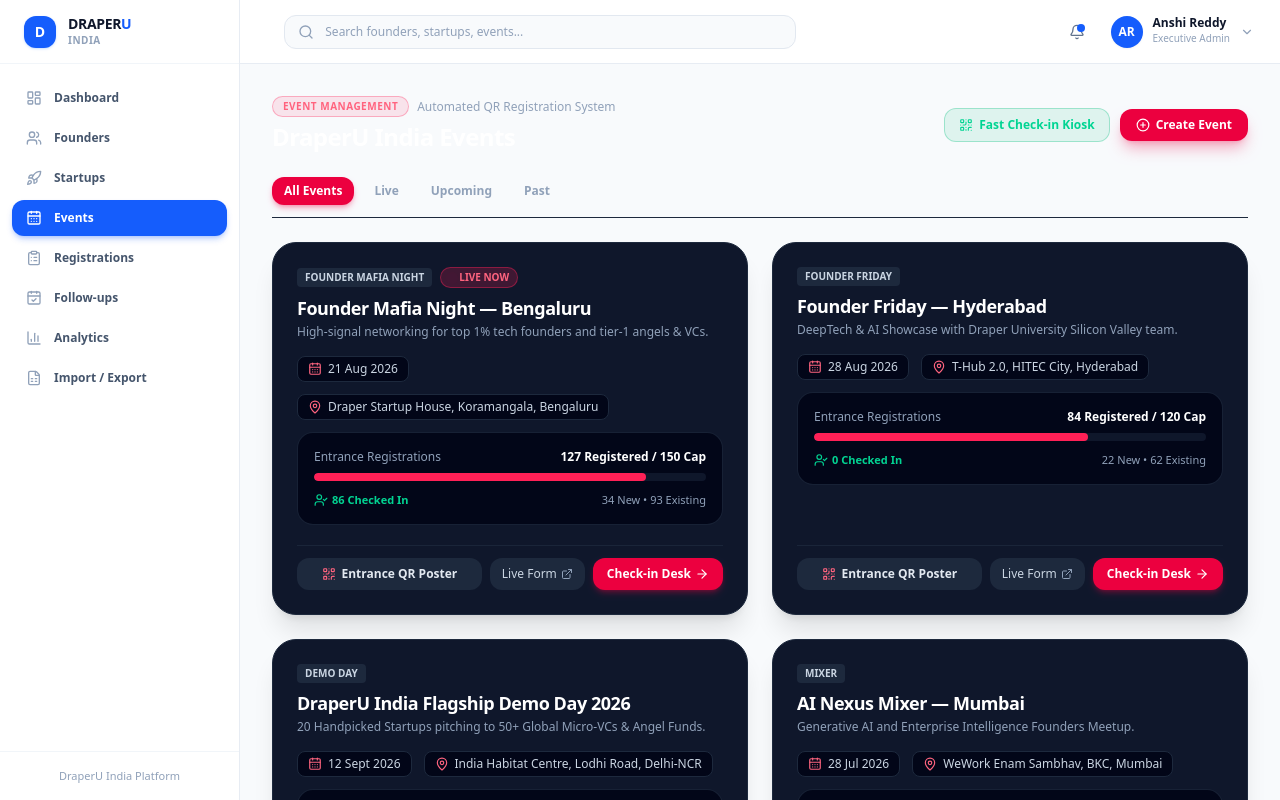
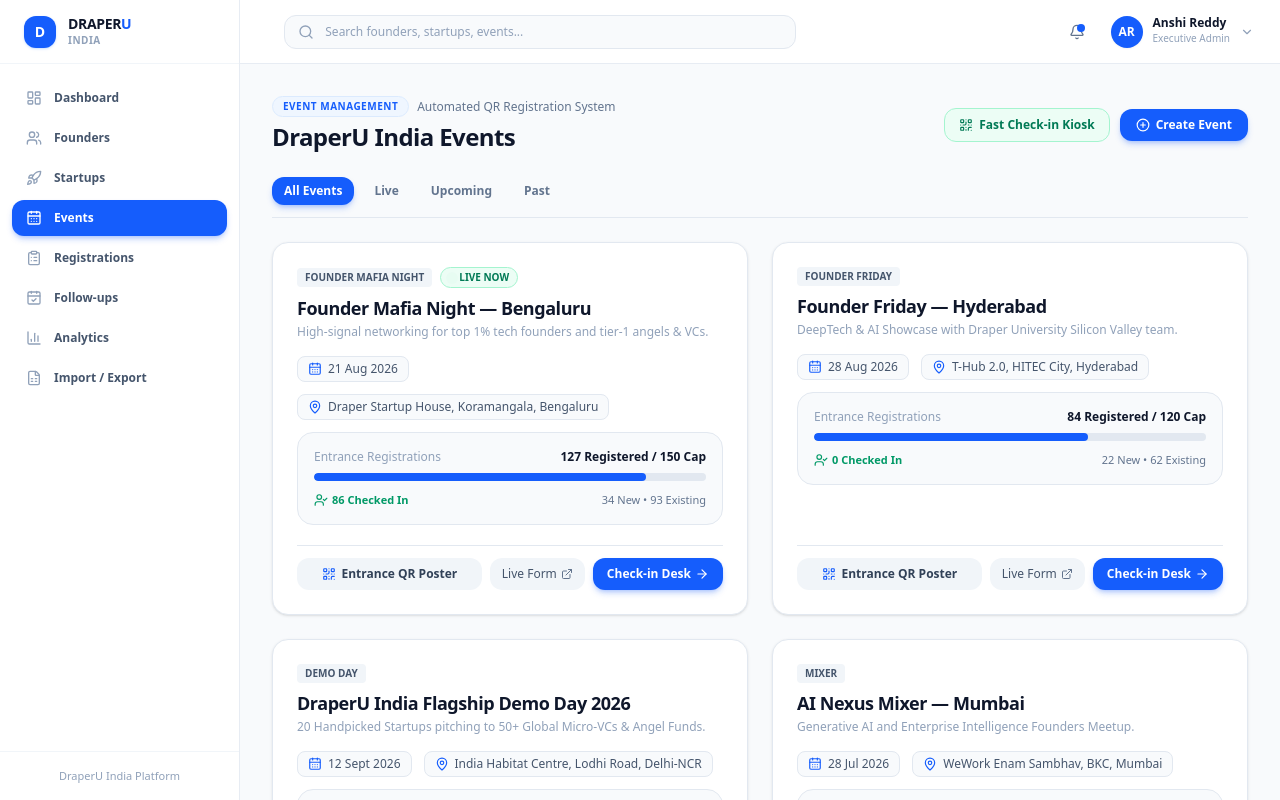
Before and after one commit to namithreddymara/draper_u_founders_dashboard, a Next.js app: page /events in a window 1280 px wide. Shown: the top 800 px of the page. Built offline with nearby package versions, Linux system fonts and the light colour scheme.

Commit message:
Simplify dashboard and align page styling

```diff
--- a/src/app/events/page.tsx
+++ b/src/app/events/page.tsx
@@ -88,12 +88,12 @@
       <div className="flex flex-col sm:flex-row items-start sm:items-center justify-between gap-4">
         <div>
           <div className="flex items-center gap-2">
-            <span className="px-2.5 py-0.5 text-[10px] font-bold uppercase tracking-wider rounded-full bg-rose-500/10 text-rose-400 border border-rose-500/30">
+            <span className="px-2.5 py-0.5 text-[10px] font-bold uppercase tracking-wider rounded-full bg-blue-50 text-blue-600 border border-blue-100">
               Event Management
             </span>
-            <span className="text-xs text-slate-400">Automated QR Registration System</span>
+            <span className="text-xs text-slate-500">Automated QR Registration System</span>
           </div>
-          <h1 className="text-2xl font-black text-white tracking-tight mt-1">
+          <h1 className="text-2xl font-black text-slate-900 tracking-tight mt-1">
             DraperU India Events
           </h1>
         </div>
@@ -101,14 +101,14 @@
         <div className="flex items-center gap-2.5">
           <Link
             href="/checkin"
-            className="flex items-center gap-1.5 px-3.5 py-2 rounded-xl bg-emerald-500/10 border border-emerald-500/30 text-emerald-400 hover:bg-emerald-500/20 text-xs font-semibold transition"
+            className="flex items-center gap-1.5 px-3.5 py-2 rounded-xl bg-emerald-50 border border-emerald-200 text-emerald-700 hover:bg-emerald-100 text-xs font-semibold transition"
           >
             <QrCode className="w-3.5 h-3.5" />
             <span>Fast Check-in Kiosk</span>
           </Link>
           <button
             onClick={() => setIsCreateModalOpen(true)}
-            className="flex items-center gap-1.5 px-4 py-2 rounded-xl bg-rose-600 hover:bg-rose-500 text-white text-xs font-bold shadow-lg shadow-rose-600/30 transition"
+            className="flex items-center gap-1.5 px-4 py-2 rounded-xl bg-blue-600 hover:bg-blue-700 text-white text-xs font-bold shadow-md shadow-blue-600/25 transition"
           >
             <PlusCircle className="w-3.5 h-3.5" />
             <span>Create Event</span>
@@ -117,15 +117,15 @@
       </div>
 
       {/* Filter Tabs */}
-      <div className="flex items-center gap-2 border-b border-slate-800 pb-3">
+      <div className="flex items-center gap-2 border-b border-slate-200 pb-3">
         {(['all', 'live', 'upcoming', 'past'] as const).map((tab) => (
           <button
             key={tab}
             onClick={() => setActiveTab(tab)}
             className={`px-3 py-1.5 rounded-xl text-xs font-semibold capitalize transition ${
               activeTab === tab
-                ? 'bg-rose-600 text-white shadow-md shadow-rose-600/30'
-                : 'text-slate-400 hover:text-slate-200 hover:bg-slate-900'
+                ? 'bg-blue-600 text-white shadow-md shadow-blue-600/25'
+                : 'text-slate-500 hover:text-slate-900 hover:bg-slate-100'
             }`}
           >
             {tab === 'all' ? 'All Events' : tab}
@@ -138,24 +138,24 @@
         {filteredEvents.map((evt) => (
           <div
             key={evt.id}
-            className="p-6 rounded-3xl bg-slate-900 border border-slate-800 hover:border-slate-700 shadow-xl transition flex flex-col justify-between space-y-5"
+            className="p-6 rounded-2xl bg-white border border-slate-200 hover:border-blue-300 shadow-sm transition flex flex-col justify-between space-y-5"
           >
             <div className="space-y-3">
               {/* Event Header */}
               <div className="flex items-start justify-between gap-3">
                 <div>
                   <div className="flex items-center gap-2">
-                    <span className="px-2 py-0.5 text-[10px] font-bold uppercase rounded bg-slate-800 text-slate-300">
+                    <span className="px-2 py-0.5 text-[10px] font-bold uppercase rounded bg-slate-100 text-slate-600">
                       {evt.category}
                     </span>
                     {evt.status === 'live' && (
-                      <span className="px-2 py-0.5 text-[10px] font-bold uppercase rounded-full bg-rose-500/20 text-rose-400 border border-rose-500/40 flex items-center gap-1">
-                        <span className="w-1.5 h-1.5 rounded-full bg-rose-500 animate-ping" />
+                      <span className="px-2 py-0.5 text-[10px] font-bold uppercase rounded-full bg-emerald-50 text-emerald-700 border border-emerald-200 flex items-center gap-1">
+                        <span className="w-1.5 h-1.5 rounded-full bg-emerald-500 animate-ping" />
                         Live Now
                       </span>
                     )}
                   </div>
-                  <h3 className="text-lg font-black text-white tracking-tight mt-1.5">
+                  <h3 className="text-lg font-black text-slate-900 tracking-tight mt-1.5">
                     {evt.title}
                   </h3>
                   <p className="text-xs text-slate-400 mt-0.5 line-clamp-2">
@@ -165,37 +165,37 @@
               </div>
 
               {/* Date & Location */}
-              <div className="flex flex-wrap items-center gap-3 text-xs text-slate-300 pt-1">
-                <span className="flex items-center gap-1.5 bg-slate-950 px-2.5 py-1 rounded-lg border border-slate-800">
-                  <CalendarDays className="w-3.5 h-3.5 text-rose-400" />
+              <div className="flex flex-wrap items-center gap-3 text-xs text-slate-600 pt-1">
+                <span className="flex items-center gap-1.5 bg-slate-50 px-2.5 py-1 rounded-lg border border-slate-200">
+                  <CalendarDays className="w-3.5 h-3.5 text-blue-600" />
                   {new Date(evt.date).toLocaleDateString('en-IN', {
                     day: 'numeric',
                     month: 'short',
                     year: 'numeric',
                   })}
                 </span>
-                <span className="flex items-center gap-1.5 bg-slate-950 px-2.5 py-1 rounded-lg border border-slate-800">
-                  <MapPin className="w-3.5 h-3.5 text-rose-400" />
+                <span className="flex items-center gap-1.5 bg-slate-50 px-2.5 py-1 rounded-lg border border-slate-200">
+                  <MapPin className="w-3.5 h-3.5 text-blue-600" />
                   {evt.venue}, {evt.city}
                 </span>
               </div>
 
               {/* Registration & Check-in Progress Box */}
-              <div className="p-4 rounded-2xl bg-slate-950 border border-slate-800/80 space-y-2 text-xs">
+              <div className="p-4 rounded-2xl bg-slate-50 border border-slate-200 space-y-2 text-xs">
                 <div className="flex justify-between items-center">
                   <span className="text-slate-400 font-medium">Entrance Registrations</span>
-                  <span className="font-bold text-white">
+                  <span className="font-bold text-slate-900">
                     {evt.registeredCount} Registered / {evt.capacity} Cap
                   </span>
                 </div>
-                <div className="w-full bg-slate-900 rounded-full h-2 overflow-hidden">
+                <div className="w-full bg-slate-200 rounded-full h-2 overflow-hidden">
                   <div
                     style={{ width: `${Math.min((evt.registeredCount / evt.capacity) * 100, 100)}%` }}
-                    className="h-full rounded-full bg-rose-500"
+                    className="h-full rounded-full bg-blue-600"
                   />
                 </div>
-                <div className="flex justify-between text-[11px] text-slate-400 pt-1">
-                  <span className="text-emerald-400 font-semibold flex items-center gap-1">
+                <div className="flex justify-between text-[11px] text-slate-500 pt-1">
+                  <span className="text-emerald-600 font-semibold flex items-center gap-1">
                     <UserCheck className="w-3.5 h-3.5" />
                     {evt.checkedInCount} Checked In
                   </span>
@@ -207,27 +207,27 @@
             </div>
 
             {/* Event Actions */}
-            <div className="pt-3 border-t border-slate-800/80 flex flex-wrap items-center gap-2">
+            <div className="pt-3 border-t border-slate-200 flex flex-wrap items-center gap-2">
               <button
                 onClick={() => setSelectedQRPosterEvent(evt)}
-                className="flex-1 px-3 py-2 rounded-xl bg-slate-800 hover:bg-slate-700 text-slate-200 text-xs font-semibold flex items-center justify-center gap-1.5 transition"
+                className="flex-1 px-3 py-2 rounded-xl bg-slate-100 hover:bg-slate-200 text-slate-700 text-xs font-semibold flex items-center justify-center gap-1.5 transition"
               >
-                <QrCode className="w-3.5 h-3.5 text-rose-400" />
+                <QrCode className="w-3.5 h-3.5 text-blue-600" />
                 <span>Entrance QR Poster</span>
               </button>
 
               <Link
                 href={`/events/${evt.slug}/register`}
                 target="_blank"
-                className="px-3 py-2 rounded-xl bg-slate-800 hover:bg-slate-700 text-slate-300 hover:text-white text-xs font-medium transition flex items-center gap-1"
+                className="px-3 py-2 rounded-xl bg-slate-100 hover:bg-slate-200 text-slate-600 hover:text-slate-900 text-xs font-medium transition flex items-center gap-1"
               >
                 <span>Live Form</span>
-                <ExternalLink className="w-3 h-3 text-slate-400" />
+                <ExternalLink className="w-3 h-3 text-slate-500" />
               </Link>
 
               <Link
                 href={`/checkin`}
-                className="px-3.5 py-2 rounded-xl bg-rose-600 hover:bg-rose-500 text-white text-xs font-bold shadow-md shadow-rose-600/30 transition flex items-center gap-1"
+                className="px-3.5 py-2 rounded-xl bg-blue-600 hover:bg-blue-700 text-white text-xs font-bold shadow-md shadow-blue-600/25 transition flex items-center gap-1"
               >
                 <span>Check-in Desk</span>
                 <ArrowRight className="w-3.5 h-3.5" />
@@ -248,20 +248,20 @@
         >
           <div className="space-y-6 text-center">
             {/* High-res printable poster preview */}
-            <div className="p-8 rounded-3xl bg-gradient-to-b from-slate-950 to-slate-900 border-2 border-rose-500/50 shadow-2xl space-y-4 print-badge">
+            <div className="p-8 rounded-3xl bg-white border-2 border-blue-200 shadow-xl space-y-4 print-badge">
               <div className="flex items-center justify-center gap-2">
-                <div className="w-8 h-8 rounded-lg bg-rose-600 flex items-center justify-center font-black text-white text-sm">
+                <div className="w-8 h-8 rounded-lg bg-blue-600 flex items-center justify-center font-black text-white text-sm">
                   DU
                 </div>
-                <span className="font-black text-white text-sm tracking-tight">
-                  DRAPER<span className="text-rose-500">U</span> INDIA
+                <span className="font-black text-slate-900 text-sm tracking-tight">
+                  DRAPER<span className="text-blue-600">U</span> INDIA
                 </span>
               </div>
 
-              <h2 className="text-xl font-black text-white tracking-tight">
+              <h2 className="text-xl font-black text-slate-900 tracking-tight">
                 {selectedQRPosterEvent.title}
               </h2>
-              <p className="text-xs text-rose-400 font-semibold">
+              <p className="text-xs text-blue-600 font-semibold">
                 SCAN TO REGISTER & CHECK IN
               </p>
 
@@ -286,7 +286,7 @@
             <div className="flex items-center justify-center gap-3">
               <button
                 onClick={() => window.print()}
-                className="px-5 py-2.5 rounded-xl bg-slate-800 hover:bg-slate-700 text-white text-xs font-semibold flex items-center gap-2 transition"
+                className="px-5 py-2.5 rounded-xl bg-slate-100 hover:bg-slate-200 text-slate-700 text-xs font-semibold flex items-center gap-2 transition"
               >
                 <Printer className="w-4 h-4" />
                 <span>Print Poster</span>
@@ -294,7 +294,7 @@
               <Link
                 href={`/events/${selectedQRPosterEvent.slug}/register`}
                 target="_blank"
-                className="px-5 py-2.5 rounded-xl bg-rose-600 hover:bg-rose-500 text-white text-xs font-bold shadow-lg shadow-rose-600/30 transition flex items-center gap-1.5"
+                className="px-5 py-2.5 rounded-xl bg-blue-600 hover:bg-blue-700 text-white text-xs font-bold shadow-md shadow-blue-600/25 transition flex items-center gap-1.5"
               >
                 <span>Test Live QR URL</span>
                 <ExternalLink className="w-3.5 h-3.5" />
@@ -314,7 +314,7 @@
         <form onSubmit={handleCreateSubmit} className="space-y-4">
           <div>
             <label className="block text-[11px] font-semibold text-slate-300 mb-1">
-              Event Title <span className="text-rose-500">*</span>
+              Event Title <span className="text-blue-600">*</span>
             </label>
             <input
               type="text"
@@ -328,7 +328,7 @@
                   slug: e.target.value.toLowerCase().replace(/[^a-z0-9]+/g, '-'),
                 })
               }
-              className="w-full bg-slate-950 border border-slate-800 rounded-xl px-3 py-2 text-xs text-white focus:border-rose-500 focus:outline-none"
+              className="w-full bg-slate-50 border border-slate-200 rounded-xl px-3 py-2 text-xs text-slate-900 focus:border-blue-500 focus:outline-none"
             />
           </div>
 
@@ -345,7 +345,7 @@
                     category: e.target.value as DraperUEvent['category'],
                   })
                 }
-                className="w-full bg-slate-950 border border-slate-800 rounded-xl px-3 py-2 text-xs text-white focus:border-rose-500 focus:outline-none"
+                className="w-full bg-slate-50 border border-slate-200 rounded-xl px-3 py-2 text-xs text-slate-900 focus:border-blue-500 focus:outline-none"
               >
                 <option value="Founder Mafia Night">Founder Mafia Night</option>
                 <option value="Founder Friday">Founder Friday</option>
@@ -364,7 +364,7 @@
                 required
                 value={newEventForm.city}
                 onChange={(e) => setNewEventForm({ ...newEventForm, city: e.target.value })}
-                className="w-full bg-slate-950 border border-slate-800 rounded-xl px-3 py-2 text-xs text-white focus:border-rose-500 focus:outline-none"
+                className="w-full bg-slate-50 border border-slate-200 rounded-xl px-3 py-2 text-xs text-slate-900 focus:border-blue-500 focus:outline-none"
               />
             </div>
           </div>
@@ -378,7 +378,7 @@
               required
               value={newEventForm.venue}
               onChange={(e) => setNewEventForm({ ...newEventForm, venue: e.target.value })}
-              className="w-full bg-slate-950 border border-slate-800 rounded-xl px-3 py-2 text-xs text-white focus:border-rose-500 focus:outline-none"
+              className="w-full bg-slate-50 border border-slate-200 rounded-xl px-3 py-2 text-xs text-slate-900 focus:border-blue-500 focus:outline-none"
             />
           </div>
 
@@ -391,21 +391,21 @@
               placeholder="High-signal networking for top 1% tech founders"
               value={newEventForm.tagline}
               onChange={(e) => setNewEventForm({ ...newEventForm, tagline: e.target.value })}
-              className="w-full bg-slate-950 border border-slate-800 rounded-xl px-3 py-2 text-xs text-white focus:border-rose-500 focus:outline-none"
+              className="w-full bg-slate-50 border border-slate-200 rounded-xl px-3 py-2 text-xs text-slate-900 focus:border-blue-500 focus:outline-none"
             />
           </div>
 
-          <div className="flex justify-end gap-3 pt-3 border-t border-slate-800">
+            <div className="flex justify-end gap-3 pt-3 border-t border-slate-200">
             <button
               type="button"
               onClick={() => setIsCreateModalOpen(false)}
-              className="px-4 py-2 rounded-xl bg-slate-800 text-slate-300 text-xs font-semibold hover:bg-slate-700 transition"
+              className="px-4 py-2 rounded-xl bg-slate-100 text-slate-600 text-xs font-semibold hover:bg-slate-200 transition"
             >
               Cancel
             </button>
             <button
               type="submit"
-              className="px-5 py-2 rounded-xl bg-rose-600 hover:bg-rose-500 text-white text-xs font-bold shadow-lg shadow-rose-600/30 transition"
+              className="px-5 py-2 rounded-xl bg-blue-600 hover:bg-blue-700 text-white text-xs font-bold shadow-md shadow-blue-600/25 transition"
             >
               Create & Generate QR
             </button>
```
Also changed, not shown: src/app/page.tsx (+25 -143 lines), src/app/startups/page.tsx (+25 -25 lines).
